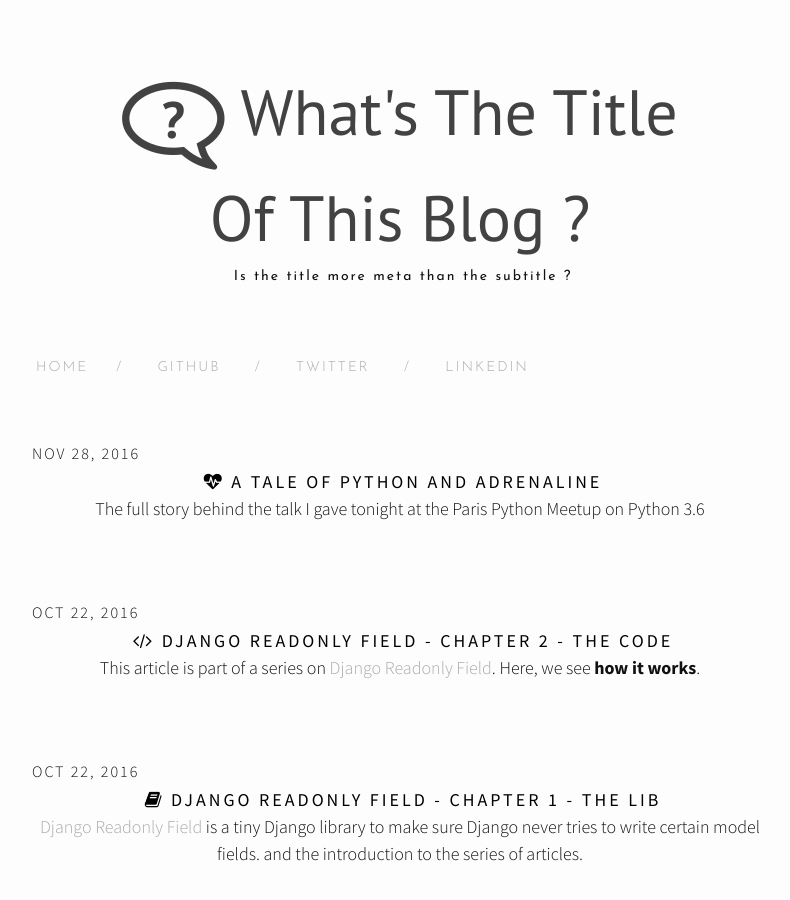
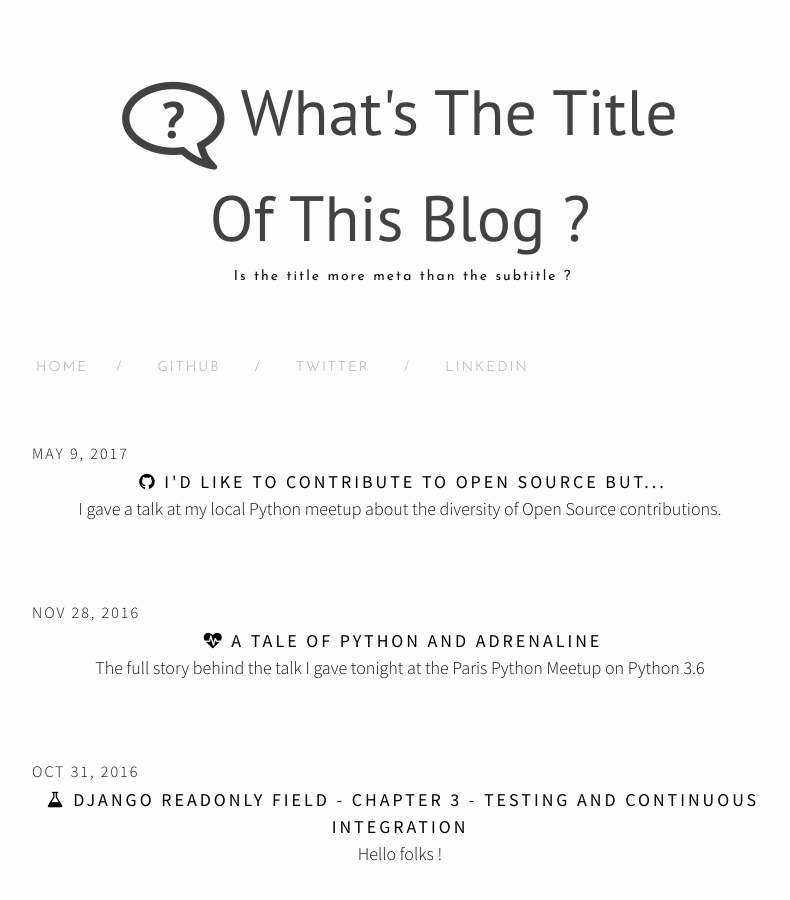
Before and after one commit to ewjoachim/ewjoachim.github.io, a Jekyll site: the page built from index.html, in a window 1280 px wide and 900 px high. Shown: the whole window, without its empty margins (240-1030 px from the left). Built offline with Jekyll 4.4.1, drawn with Linux system fonts in a browser that asks for light colours; nearby versions of some CDN libraries.

Commit message:
Contribute !

```diff
--- a/_posts/2016-10-22-django-readonly-field-1-lib.md
+++ b/_posts/2016-10-22-django-readonly-field-1-lib.md
@@ -34,6 +34,6 @@ I don't really want to copy the usage instruction because it's already in the Re
 
 In the Era of the Geek, we're all magicians here, the only difference is that many of us tend to open source our tricks. But the source is not in itself the key to understanding all that takes place here without at least a bit of information.
 
-So, there's [a second article]({% post_url 2016-10-22-django-readonly-field-2-code %}) that explain how it works. I might continue the series and explain more things like the tests, the scaffolding, the CI, the packaging etc, depending of the feedback (if any).
+So, there's [a second article]({% post_url 2016-10-22-django-readonly-field-2-code %}) that explain how it works. I might continue the series and explain more things like [tests and CI]({% post_url 2016-10-31-django-readonly-field-3-ci %}) (*edit* : yay, it's now published), packaging, scaffolding, docs, _etc._, depending on the feedback (if any).
 
 Thank you, and stay tuned !
--- /dev/null
+++ b/_posts/2016-10-31-django-readonly-field-3-ci.md
@@ -0,0 +1,35 @@
+---
+title: "Django Readonly Field - Chapter 3 - Testing and Continuous Integration"
+icon: flask
+---
+
+Hello folks !
+
+This is the third article on a [series](% post_url 2016-10-22-django-readonly-field-1-lib %}) I'm trying to make about Django Readonly Field. This one is not about Django Readonly field. Or more precisely it's not specific to Django Readonly Field. I'll talk about all the (quite classical) tools I use to be confident that a package I'm making works. I might also talk about project organization, docs and such.
+
+Tests
+=====
+
+Coding habits include testing your code. Good coding habits include writing automated testing. Great coding habits include writing your tests even before you write your code. On that matter, I have to recommand [Harry Percival's excellent Test Driven Development with Python](http://chimera.labs.oreilly.com/books/1234000000754) (_Obey the testing goat !_)
+
+:warning: I'm not an expert in writing a good quality maintainable test suite (not any more than anything in this blog, even if I probably make a good job pretending so). Don't take my word for it on anything. If you know I'm wrong, please correct me. If you're unsure, find reliable sources :smile:
+
+A bit of theory.
+----------------
+
+There are several species of tests
+
+Coverage
+========
+
+Tox
+===
+
+Makefile
+========
+
+Travis
+======
+
+DJ-Database-URL
+===============
--- /dev/null
+++ b/_posts/2017-05-09-open-source-the-world.md
@@ -0,0 +1,14 @@
+---
+title: I'd like to contribute to Open Source but...
+icon: github
+---
+
+I gave a talk at my local Python meetup about the diversity of Open Source contributions.
+
+{{ excerpt_separator }}
+
+Here's the French slides.
+
+<script async class="speakerdeck-embed" data-id="095047874ec942bfa115f5f47d3bb9bf" data-ratio="1.77777777777778" src="//speakerdeck.com/assets/embed.js"></script>
+
+English version will follow as soon as I give this presentation in an international context (or if you ask for it)!
```
